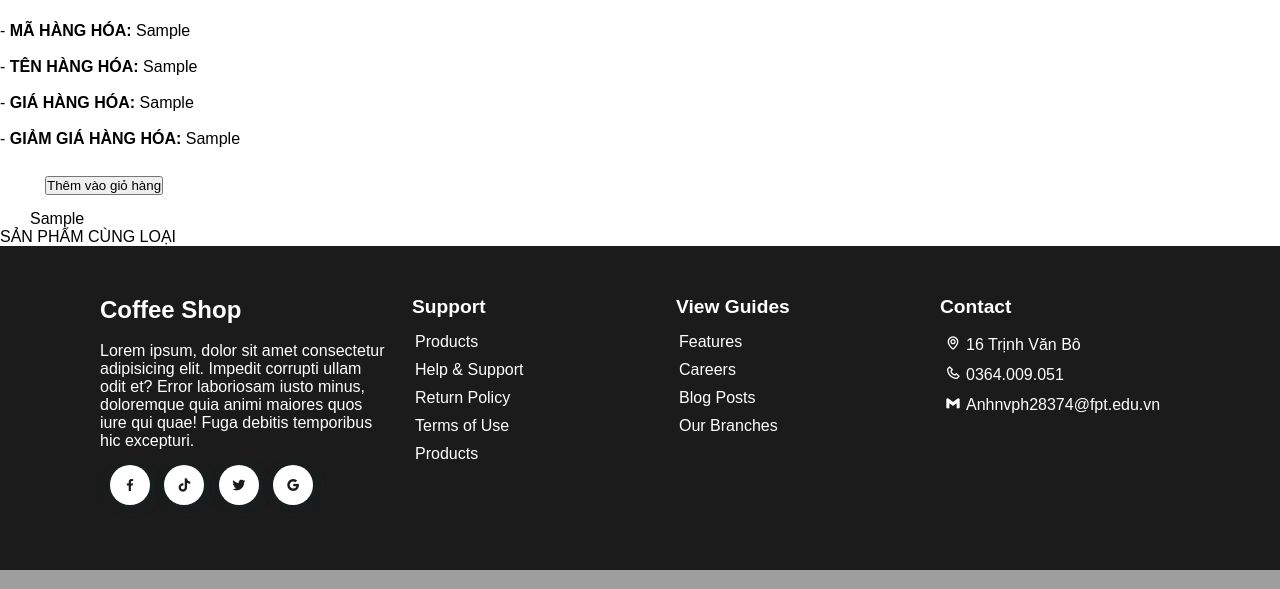
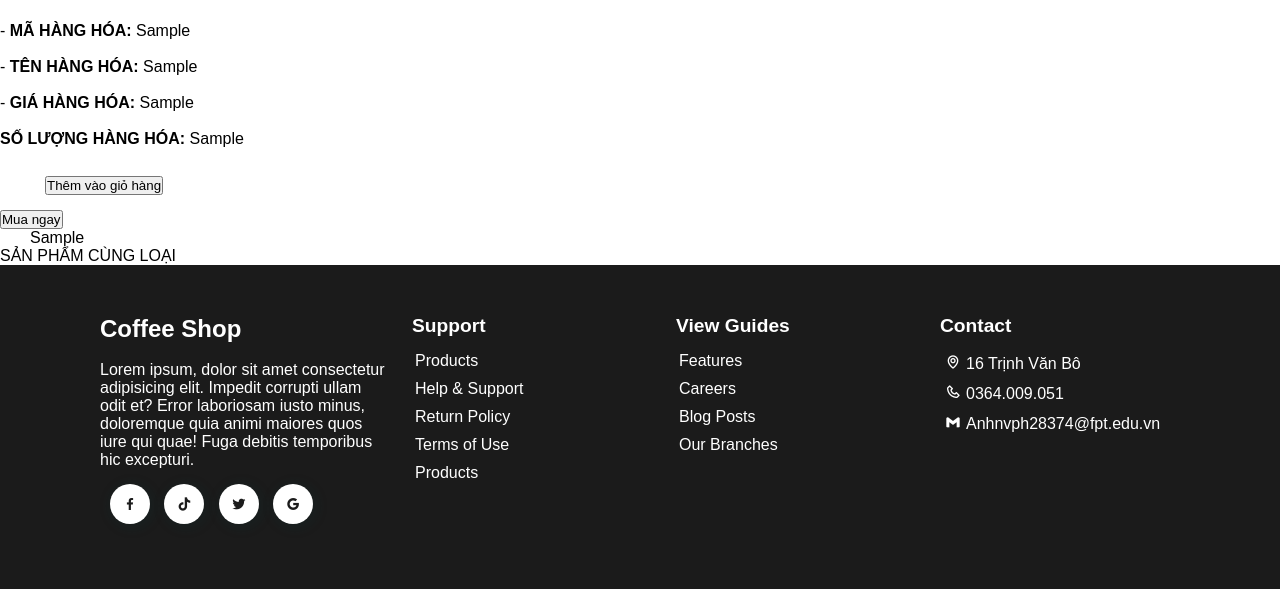
Before and after one commit to hoanph28422z/Duan1_n4, a PHP site: the page made by index.php in a window 1280 px wide. Shown: the part 978-1567 px from the top of the page. Run offline with PHP 8.4, Linux system fonts and the light colour scheme; tables that the repository leaves empty or names only in its code hold one stand-in row (values such as "Sample post").

Commit message:
file user

```diff
--- a/index.php
+++ b/index.php
@@ -24,9 +24,7 @@
 
         switch ($act) {
 
-
-
-
+            //Mua hàng
 
 
             // trang sản phẩm chi tiết
--- a/model/sanpham.php
+++ b/model/sanpham.php
@@ -2,8 +2,8 @@
 
     // TẠO MODEL MÔ-ĐUN SẢN PHẨM
 
-    function insert_prod($tensanpham, $giasanpham, $giamgia, $anh ,$cate, $date, $des){
-        $sql = "insert into hang_hoa(te_hh, don_gia, giam_gia, hinh, ma_loai, ngay_nhap, mo_ta) values('$tensanpham', '$giasanpham', '$giamgia', '$anh', '$cate', '$date', '$des')";
+    function insert_prod($tensanpham, $giasanpham, $quantity, $anh ,$cate, $date, $des){
+        $sql = "insert into hang_hoa(te_hh, don_gia, so_luong, hinh, ma_loai, ngay_nhap, mo_ta) values('$tensanpham', '$giasanpham', '$quantity', '$anh', '$cate', '$date', '$des')";
         pdo_execute($sql);
     }
 
@@ -33,13 +33,13 @@
         return $sanpham;
     }
 
-    function update_prod($tensanpham, $giasanpham, $giamgia, $anh ,$cate, $date, $des, $ma_hh){
+    function update_prod($tensanpham, $giasanpham, $quantity, $anh ,$cate, $date, $des, $ma_hh){
         if ($anh!="") {
-            $sql = "update hang_hoa set te_hh= '".$tensanpham. "', don_gia='".$giasanpham."', giam_gia='".$giamgia."',
+            $sql = "update hang_hoa set te_hh= '".$tensanpham. "', don_gia='".$giasanpham."', so_luong='".$quantity."',
         hinh='".$anh."', ngay_nhap='".$date."', ma_loai='".$cate."', mo_ta='".$des."'
         where ma_hh='".$ma_hh."' ";
         }else{
-            $sql = "update hang_hoa set te_hh= '".$tensanpham. "', don_gia='".$giasanpham."', giam_gia='".$giamgia."', ngay_nhap='".$date."', ma_loai='".$cate."', mo_ta='".$des."'
+            $sql = "update hang_hoa set te_hh= '".$tensanpham. "', don_gia='".$giasanpham."', so_luong='".$quantity."', ngay_nhap='".$date."', ma_loai='".$cate."', mo_ta='".$des."'
             where ma_hh=".$ma_hh;
         }
 
--- a/view/sp-detail.php
+++ b/view/sp-detail.php
@@ -22,7 +22,7 @@
                      echo '<p>- <strong>MÃ HÀNG HÓA:</strong> '.$ma_hh.'</p>'.'<br>';
                      echo '<p>- <strong>TÊN HÀNG HÓA:</strong> '.$te_hh.'</p>'.'<br>';
                      echo '<p>- <strong>GIÁ HÀNG HÓA:</strong> '.$don_gia.'</p>'.'<br>';
-                     echo ' <p class="margin-bottom">- <strong>GIẢM GIÁ HÀNG HÓA:</strong> '.$giam_gia.'</p>'.'<br>';
+                     echo ' <p class="margin-bottom"> <strong>SỐ LƯỢNG HÀNG HÓA:</strong> '.$so_luong.'</p>'.'<br>';
                      echo ' <form action="index.php?act=addCART" method="post">
                      <input type="hidden" name="id" value="'.$ma_hh.'">
                             <input type="hidden" name="tensp" value="'.$te_hh.'">
@@ -30,7 +30,10 @@
                             <input type="hidden" name="gia" value="'.$don_gia.'">
                     <input style="margin-left: 45px; margin-top: 10px; margin-bottom: 15px;" type="submit" name="addCART" value="Thêm vào giỏ hàng">
                     </form>';
-
+                    echo '<form method="post" action="">
+                    <input type="hidden" name="ma_hh" value="<?php echo $ma_hh; ?>" />
+                    <button type="submit">Mua ngay</button>
+                    </form>';
                      echo '<p style="margin-left: 30px;">'.$mo_ta.'</p>';
 
                 ?>
```
